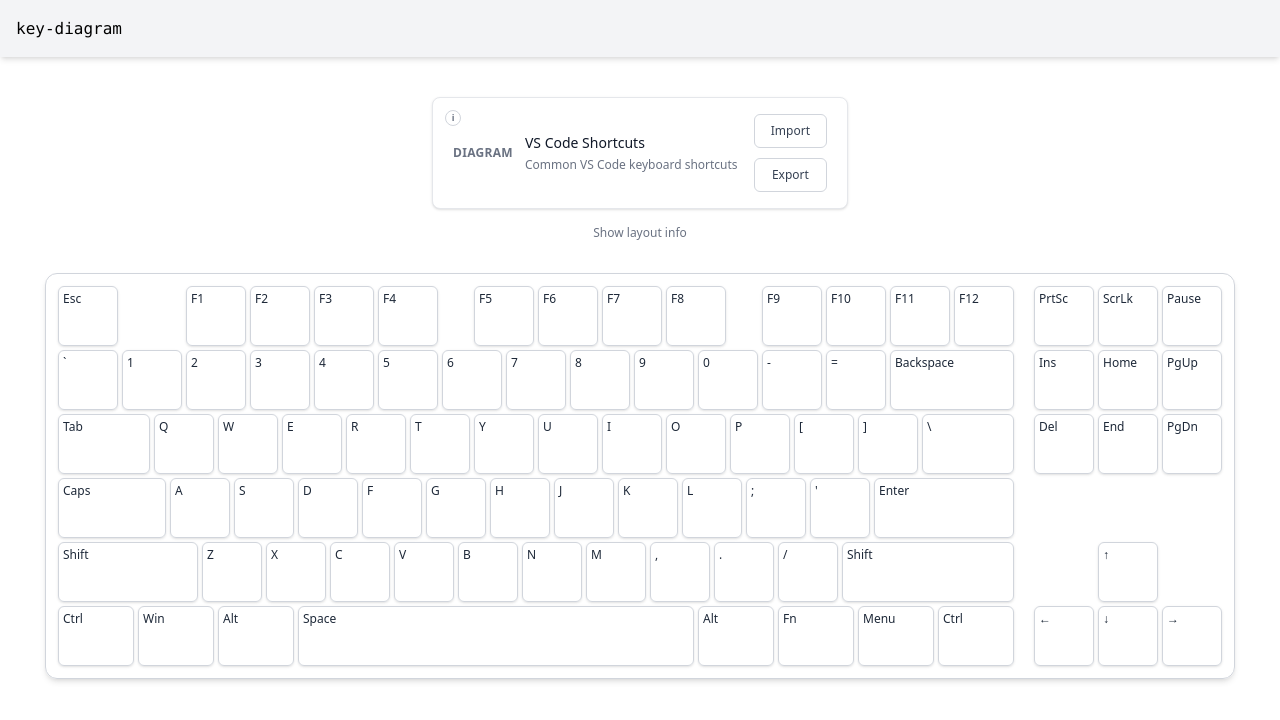
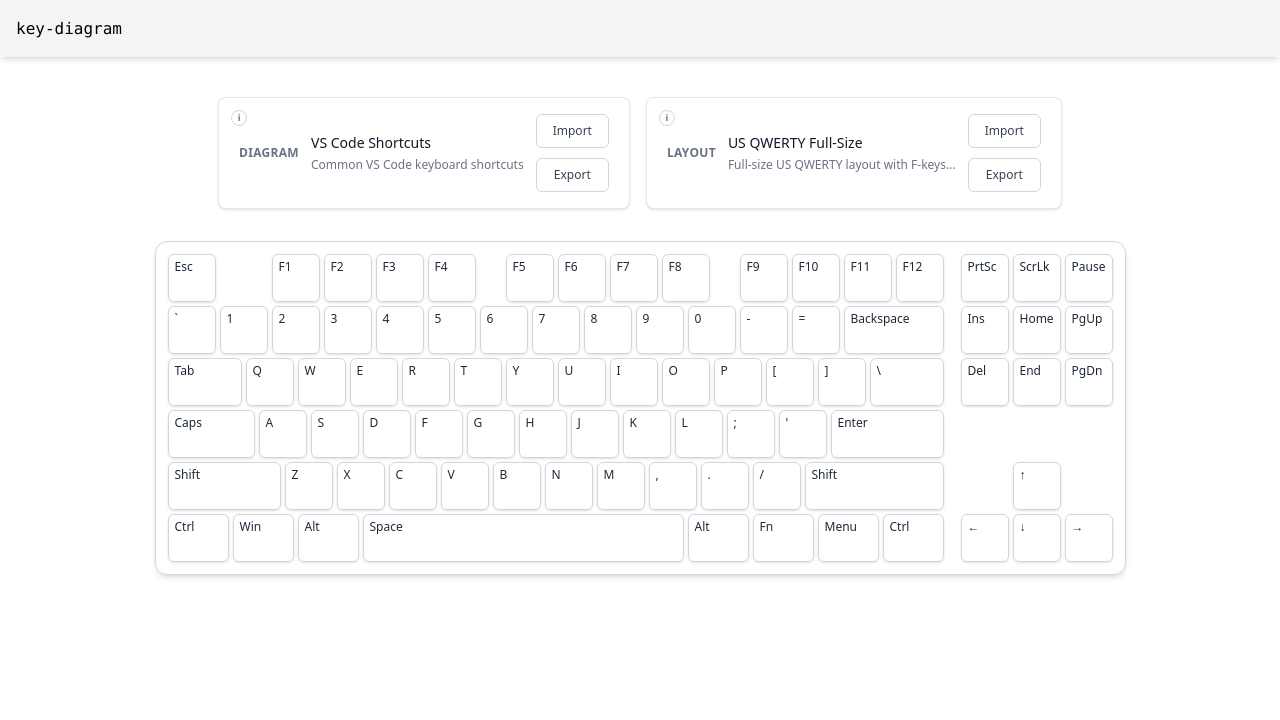
Before and after one commit to chocoisntlate/key-diagram, a Next.js app: page / in a window 1280 px wide. Shown: the top 720 px of the page. Built offline with nearby package versions, Linux system fonts and the light colour scheme.

Commit message:
more layout changes

```diff
--- a/features/display/InfoDisplay.tsx
+++ b/features/display/InfoDisplay.tsx
@@ -17,10 +17,9 @@
   keyDiagram,
   keyboardLayout,
 }: KeyboardPanelProps) {
-  const [showLayout, setShowLayout] = useState(false);
 
   return (
-    <section className="flex w-full max-w-md flex-col gap-4 rounded-xl p-4">
+    <section className="flex justify-center w-full max-w-md gap-4 rounded-xl p-4">
       <InfoRow
         title="Diagram"
         name={keyDiagram.name}
@@ -45,16 +44,6 @@
           </>
         }
       />
-
-      <button
-        type="button"
-        onClick={() => setShowLayout((v) => !v)}
-        className="text-xs font-medium text-gray-500 hover:text-gray-700 transition-colors"
-      >
-        {showLayout ? "Hide layout info" : "Show layout info"}
-      </button>
-
-      {showLayout && (
         <InfoRow
           title="Layout"
           name={keyboardLayout.name}
@@ -79,7 +68,6 @@
             </>
           }
         />
-      )}
     </section>
   );
 }
@@ -110,7 +98,10 @@
 
 function InfoRow({ title, name, description, meta, actions }: InfoRowProps) {
   return (
-    <div className="flex items-center gap-x-3 rounded-lg border border-gray-200 bg-white px-5 py-4 shadow-sm relative">
+    <div className="flex items-center gap-x-3
+                    rounded-lg border border-gray-200 bg-white
+                   px-5 py-4 shadow-sm relative w-full"
+    >
       {/* Top-left info icon */}
       {meta && (
         <div className="absolute top-3 left-3">
--- a/features/keyboard/Key.tsx
+++ b/features/keyboard/Key.tsx
@@ -1,6 +1,3 @@
-import { text } from "stream/consumers";
-import { ShortcutSchema } from "../spec/keybindSchema";
-
 type KeyProps = {
   label: string;
   width: number;
@@ -17,7 +14,7 @@
       type="button"
       onClick={onClick}
       className={[
-        "relative flex items-center justify-center",
+        "relative flex items-center justify-center group",
         "rounded-md border",
         "text-xs font-medium",
         "shadow-sm",
@@ -31,10 +28,21 @@
         height: unit + "px",
       }}
     >
-      <span className="absolute top-1 left-1">{label}</span>
-      {description &&
-        <span className="description text-[0.6rem]">{description}</span>
-      }
+      <span className="absolute top-1 left-1.5 text-xs">
+        {label}
+      </span>
+
+      {description && (
+        <>
+          <span className="absolute bottom-1 left-1 right-1 text-[0.6rem] leading-tight text-center px-0.5 font-medium opacity-75 truncate">
+            {description}
+          </span>
+
+          <span className="absolute bottom-full left-1/2 -translate-x-1/2 mb-2 px-2 py-1 bg-gray-900 text-white text-xs rounded whitespace-nowrap opacity-0 pointer-events-none group-hover:opacity-100 transition-opacity z-10 shadow-lg">
+            {description}
+          </span>
+        </>
+      )}
     </button>
   );
 }
--- a/features/keyboard/Keyboard.tsx
+++ b/features/keyboard/Keyboard.tsx
@@ -7,7 +7,7 @@
 import { US_QWERTY_FULL_LAYOUT } from "./layouts/us-qwerty-full";
 
 // Configuration
-const UNIT = 60;
+const UNIT = 48;
 const GAP = 4;
 
 // --- helpers ------------------------------------------------------
```
